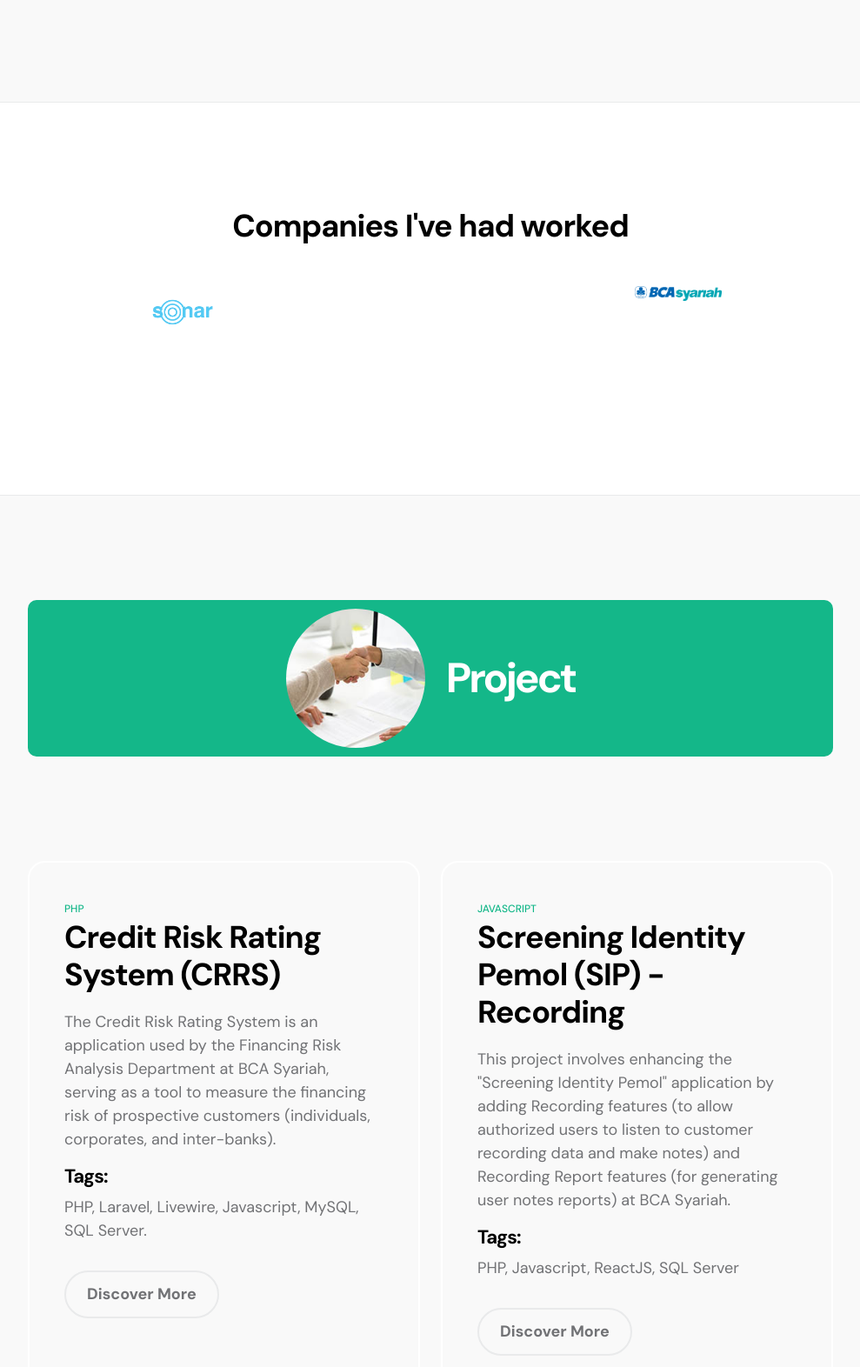
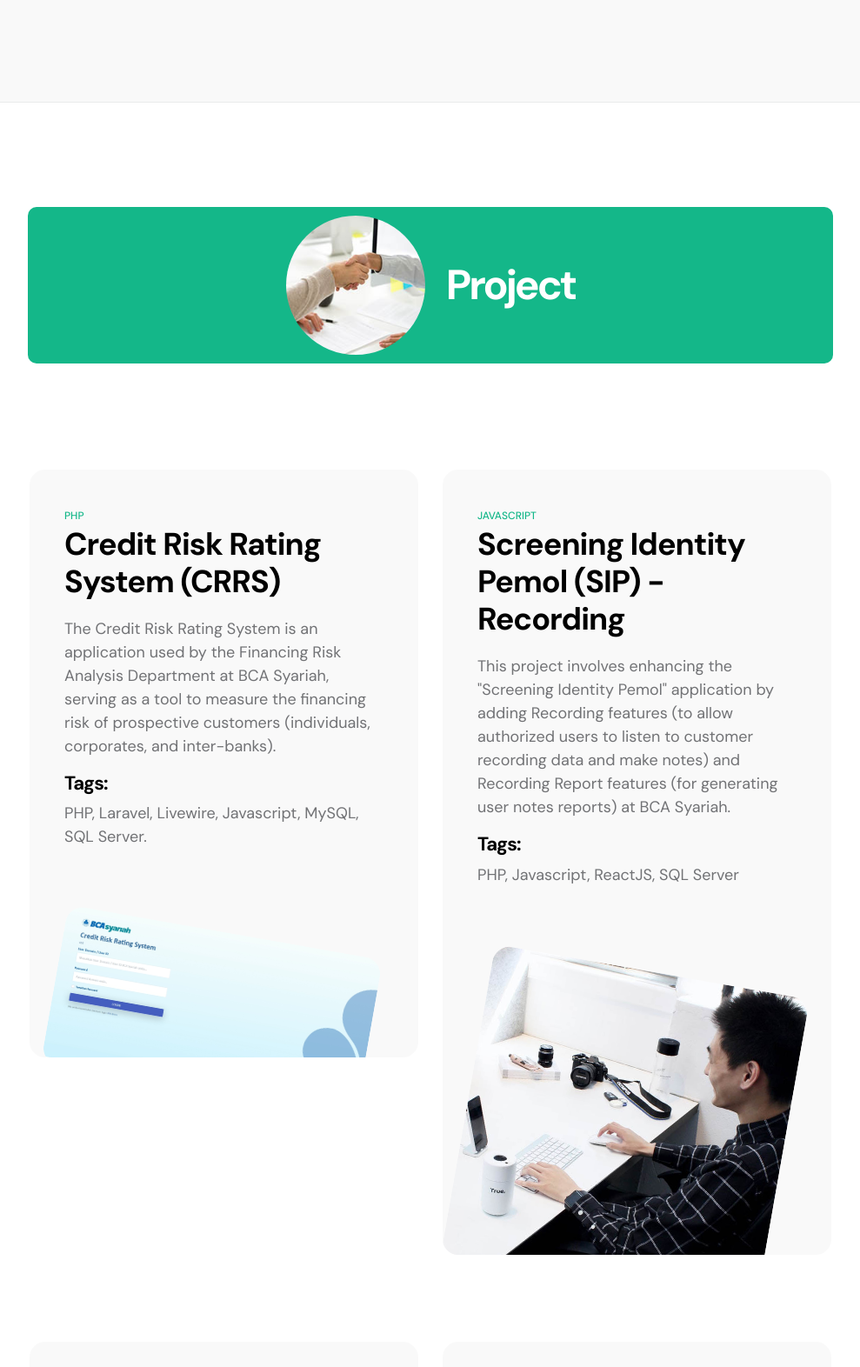
Before and after one commit to dhatuker/dhatuker.github.io, a plain HTML site: page index.html in a window 1280 px wide. Shown: the part 1800-3372 px from the top of the page at 87% size, without its empty margins (145-1134 px from the left). Drawn offline with Linux system fonts and the light colour scheme.

Commit message:
change discover button to outside project card

```diff
--- a/index.html
+++ b/index.html
@@ -207,36 +207,13 @@
             </section>
 
 
-            <section class="clients section-padding">
-                <div class="container">
-                    <div class="row align-items-center">
-
-                        <div class="col-lg-12 col-12">
-                            <h3 class="text-center mb-5">Companies I've had worked</h3>
-                        </div>
-
-                        <div class="col-lg-6 col-6 ms-auto clients-item-height">
-                            <img src="images/company/sonar-platform.webp" class="clients-image img-fluid" alt="">
-                        </div>
-
-                        <!-- <div class="col-lg-2 col-4 ms-auto clients-item-height"> -->
-                            <div class="col-lg-6 col-6 ms-auto clients-item-height">
-                            <img src="images/company/logo-bcas-full-color.png" class="clients-image img-fluid" alt="">
-                        </div>
-
-                    </div>
-                </div>
-            </section>
-
-
-            <section class="services section-padding" id="section_3">
+            <section class="client section-padding" id="section_3">
                 <div class="container">
                     <div class="row">
 
                         <div class="col-lg-10 col-12 mx-auto">
                             <div class="section-title-wrap d-flex justify-content-center align-items-center mb-5">
                                 <img src="images/handshake-man-woman-after-signing-business-contract-closeup.jpg" class="avatar-image img-fluid" alt="">
-
                                 <h2 class="text-white ms-4 mb-0">Project</h2>
                             </div>
 
@@ -252,8 +229,6 @@
                                         <p>The Credit Risk Rating System is an application used by the Financing Risk Analysis Department at BCA Syariah, serving as a tool to measure the financing risk of prospective customers (individuals, corporates, and inter-banks).</p>
                                         <h6>Tags:</h6>
                                         <p>PHP, Laravel, Livewire, Javascript, MySQL, SQL Server.</p>
-
-                                        <a href="projects.html" class="custom-btn custom-border-btn btn my-3">Discover More</a>
 
                                         <a href="images/projects/crrs/Screenshot_16-4-2024_105931_10.125.5.83.jpeg" class="popup-image">
                                             <img src="images/projects/crrs/Screenshot_16-4-2024_105931_10.125.5.83.jpeg" class="projects-image img-fluid" alt="">
@@ -271,8 +246,6 @@
                                         <p>This project involves enhancing the "Screening Identity Pemol" application by adding Recording features (to allow authorized users to listen to customer recording data and make notes) and Recording Report features (for generating user notes reports) at BCA Syariah.</p>
                                         <h6>Tags:</h6>
                                         <p>PHP, Javascript, ReactJS, SQL Server</p>
-
-                                        <a href="projects.html" class="custom-btn custom-border-btn btn my-3">Discover More</a>
 
                                         <a href="images/projects/true-agency-9Bjog5FZ-oc-unsplash.jpg" class="popup-image">
                                             <img src="images/projects/true-agency-9Bjog5FZ-oc-unsplash.jpg" class="projects-image img-fluid" alt="">
@@ -294,8 +267,6 @@
                                         <h6>Tags:</h6>
                                         <p>Microsoft Power BI</p>
 
-                                        <a href="projects.html" class="custom-btn custom-border-btn btn my-3">Discover More</a>
-
                                         <a href="images/projects/dafina/Screenshot 2024-05-02 153309.png" class="popup-image">
                                             <img src="images/projects/dafina/Screenshot 2024-05-02 153309.png" class="projects-image img-fluid" alt="">
                                         </a>
@@ -313,13 +284,23 @@
                                         <h6>Tags:</h6>
                                         <p>Python, Django, Javascript, Oracle SQL</p>
 
-                                        <a href="projects.html" class="custom-btn custom-border-btn btn my-3">Discover More</a>
-
                                         <a href="images/projects/bima/Screenshot_18-4-2024_14034_127.0.0.1.jpeg" class="popup-image">
                                             <img src="images/projects/bima/Screenshot_18-4-2024_14034_127.0.0.1.jpeg" class="projects-image img-fluid" alt="">
                                         </a>
                                     </div>
                                 </div>
+
+                                <div class="row pt-lg-5">
+
+                                    <div class="col-lg-6 col-12">
+                                    </div>
+
+                                    <div class="col-lg-6 col-12 d-flex justify-content-end">
+                                        <a href="projects.html" class="custom-btn custom-border-btn btn my-3">Discover More of My Project</a>
+                                    </div>
+
+
+
                             </div>
                         </div>
                     </div>
```
